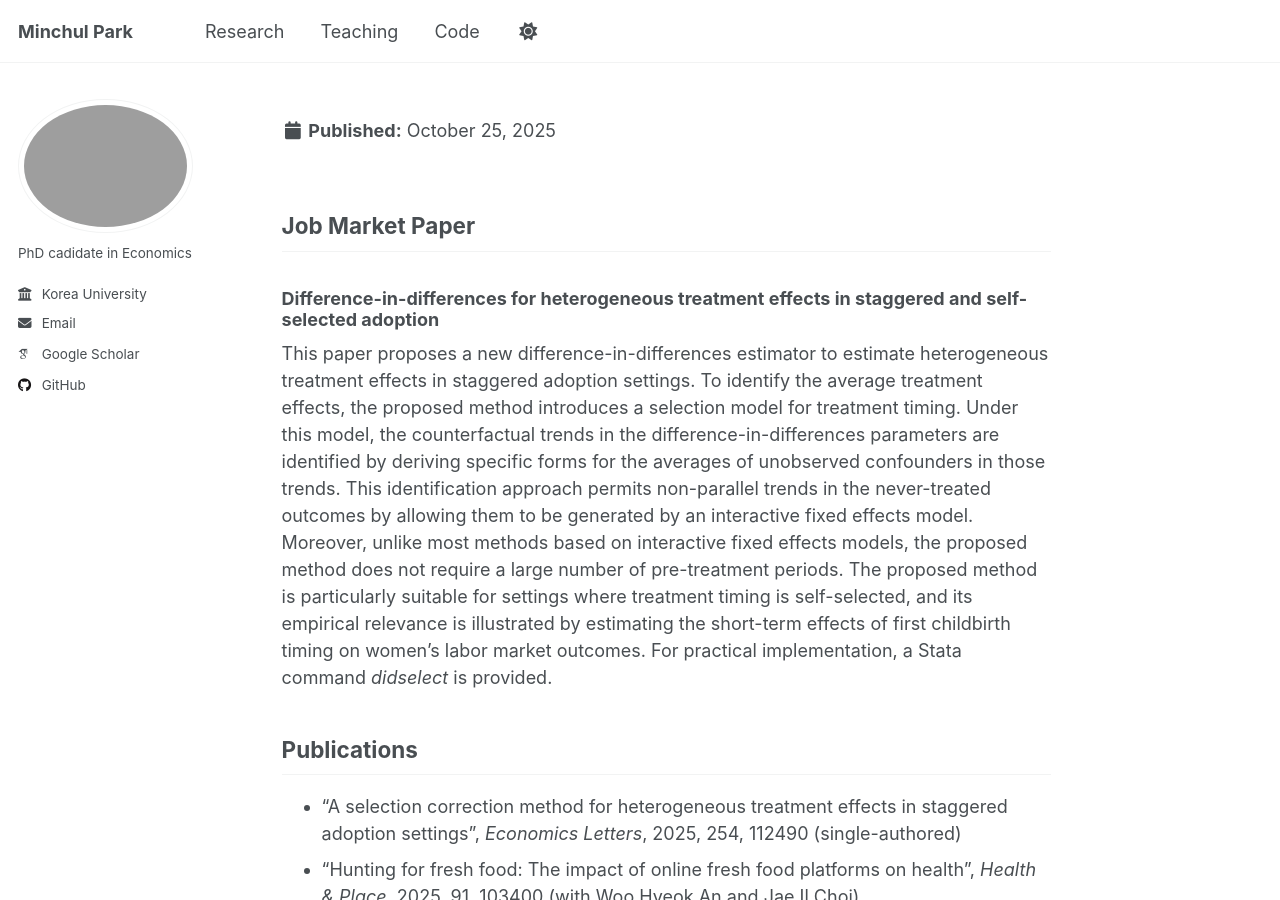
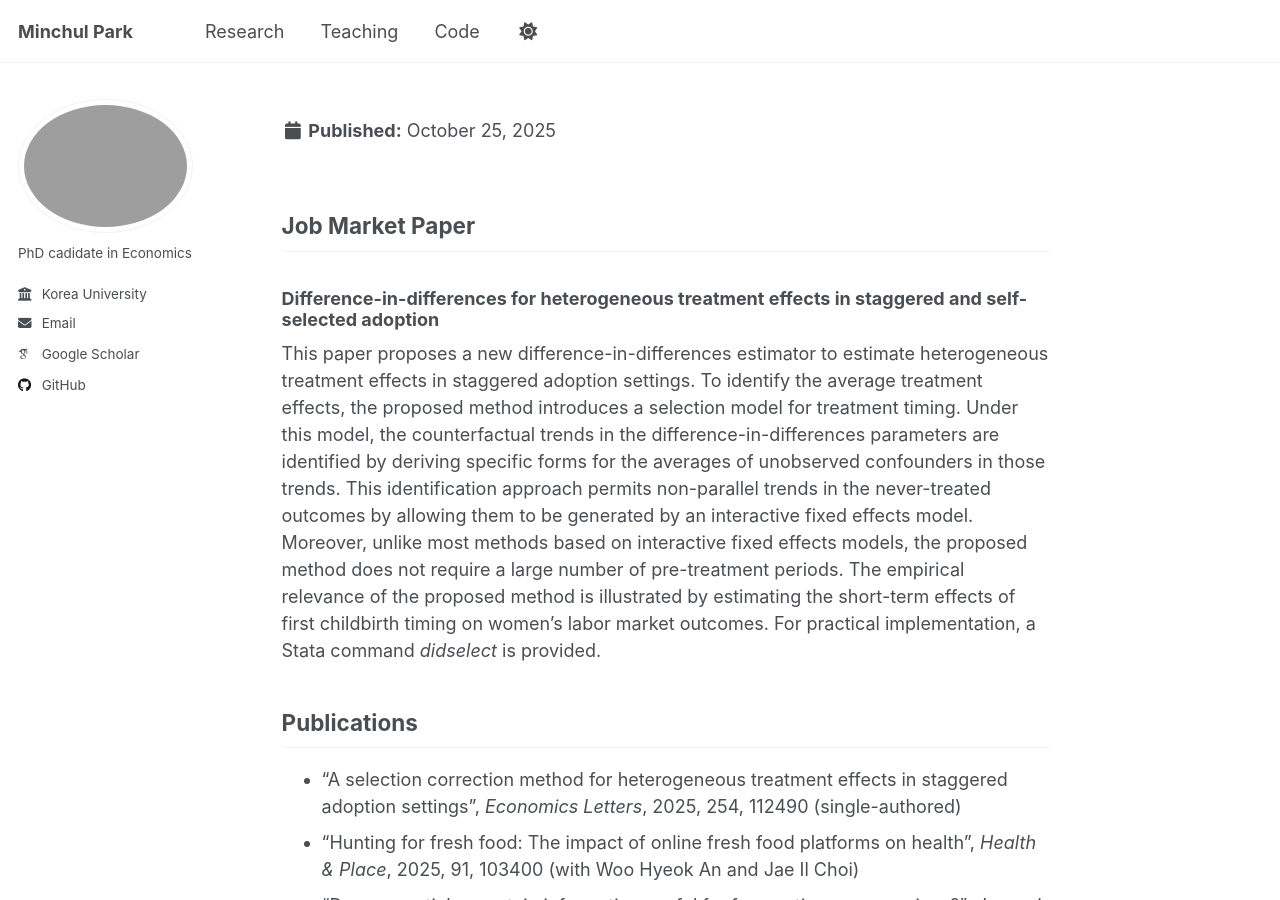
Before and after one commit to econompark/econompark.github.io, a Jekyll site: the page built from _research/research.md, in a window 1280 px wide and 900 px high. Built offline with Jekyll 4.4.1, drawn with Linux system fonts in a browser that asks for light colours; some web fonts are replaced; a script that is not in the unit is left out.

Commit message:
Refine job market paper description
Revised the explanation of the proposed method and its empirical relevance.

```diff
--- a/_research/research.md
+++ b/_research/research.md
@@ -8,7 +8,7 @@ show_date: false
 ## Job Market Paper
 ### Difference-in-differences for heterogeneous treatment effects in staggered and self-selected adoption
 
-This paper proposes a new difference-in-differences estimator to estimate heterogeneous treatment effects in staggered adoption settings. To identify the average treatment effects, the proposed method introduces a selection model for treatment timing. Under this model, the counterfactual trends in the difference-in-differences parameters are identified by deriving specific forms for the averages of unobserved confounders in those trends. This identification approach permits non-parallel trends in the never-treated outcomes by allowing them to be generated by an interactive fixed effects model. Moreover, unlike most methods based on interactive fixed effects models, the proposed method does not require a large number of pre-treatment periods. The proposed method is particularly suitable for settings where treatment timing is self-selected, and its empirical relevance is illustrated by estimating the short-term effects of first childbirth timing on women’s labor market outcomes. For practical implementation, a Stata command _didselect_ is provided.
+This paper proposes a new difference-in-differences estimator to estimate heterogeneous treatment effects in staggered adoption settings. To identify the average treatment effects, the proposed method introduces a selection model for treatment timing. Under this model, the counterfactual trends in the difference-in-differences parameters are identified by deriving specific forms for the averages of unobserved confounders in those trends. This identification approach permits non-parallel trends in the never-treated outcomes by allowing them to be generated by an interactive fixed effects model. Moreover, unlike most methods based on interactive fixed effects models, the proposed method does not require a large number of pre-treatment periods. The empirical relevance of the proposed method is illustrated by estimating the short-term effects of first childbirth timing on women’s labor market outcomes. For practical implementation, a Stata command _didselect_ is provided.
 
 ## Publications
   - "A selection correction method for heterogeneous treatment effects in staggered adoption settings", *Economics Letters*, 2025, 254, 112490 (single-authored)
```
